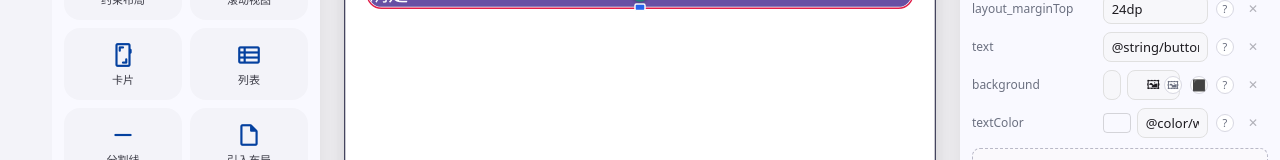
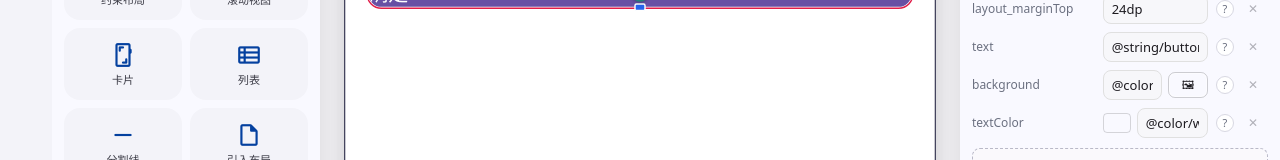
Before and after one commit to jiji5188/android-xml-canvas, a Next.js app: page /xml in a window 1280 px wide. Both pictures are taken after a click on the element "确定". Shown: the part 366-526 px from the top of the page. Built offline with nearby package versions, Linux system fonts and the light colour scheme.

Commit message:
M4d/M4e 形状编辑器改为 axv-editor 层整页子页面 + background 行只留输入框和一个预览按钮（按钮背景显示当前颜色/形状/图标），删掉行内选图/形状/取色按钮

```diff
--- a/components/AttrPanel.tsx
+++ b/components/AttrPanel.tsx
@@ -5,6 +5,7 @@
 "use client";
 
 import { useEffect, useRef, useState } from "react";
+import { createPortal } from "react-dom";
 import type { ResolvedNode } from "@/lib/xml/types";
 import type { ResourceExtras } from "@/lib/xml/resdir";
 import { editorFor, type AttrEditor } from "./attr-catalog";
@@ -12,6 +13,9 @@ import { getWidgetDoc, docAttrs, attrHint } from "@/lib/xml/widget-docs";
 import { IconPickerPanel } from "./IconPickerPanel";
 import { ShapeEditor } from "./ShapeEditor";
 import { DrawablePicker } from "./DrawablePicker";
+import { vectorToDataUrl } from "@/lib/xml/vector-svg";
+import { specToCss } from "@/lib/xml/shape-gen";
+import { parseShapeSpec } from "@/lib/xml/shape-gen";
 
 interface Props {
   node: ResolvedNode;
@@ -133,11 +137,54 @@ export function AttrPanel({
   /** M4b：颜色输入区新布局 ——
    *  drawable 类属性（background/src/foreground）：一行 = 输入框（资源 ID / hex）+ 一个按钮
    *    按钮弹出「选择资源」对话框（颜色 / 图片xml资源 / 编辑创建形状 / 图标）
+   *    按钮背景显示当前值：纯色=色块，vector/shape=缩略图，其他资源=占位图标
    *  纯颜色属性：保留原 swatch（原生取色器）+ hex 输入框 */
   const renderColor = (name: string, value: string, allowDrawable: boolean) => {
     if (allowDrawable) {
       const isHex = /^#[0-9a-fA-F]{3,8}$/.test(value);
-      const isRes = /^@/ .test(value);
+      const isRes = /^@/.test(value.trim());
+      const resName = value.replace(/^@(?:drawable|mipmap)\//, "").replace(/\.xml$/, "");
+      const genXml = generatedXml?.[resName];
+      const upXml = resExtras?.drawableXml?.[resName];
+      /** 按钮背景：优先 shape 预览，其次 vector 缩略，再次位图，最后纯色 */
+      let btnBg: React.CSSProperties = { background: isHex ? value : "transparent" };
+      let btnLabel = isHex ? "" : isRes ? "🖼" : "＋ 选择";
+      if (isRes && genXml && /^<(ripple|selector|layer-list|inset|shape)/.test(genXml)) {
+        const spec = parseShapeSpec(genXml);
+        if (spec) {
+          const css = specToCss(spec);
+          btnBg = {
+            background: css.background ?? "transparent",
+            borderRadius: css.borderRadius as React.CSSProperties["borderRadius"] ?? undefined,
+            border: css.border ?? undefined,
+          };
+          btnLabel = "";
+        } else {
+          btnLabel = "";
+        }
+      } else if (isRes && upXml && /^<(ripple|selector|layer-list|inset|shape)/.test(upXml)) {
+        const spec = parseShapeSpec(upXml);
+        if (spec) {
+          const css = specToCss(spec);
+          btnBg = {
+            background: css.background ?? "transparent",
+            borderRadius: css.borderRadius as React.CSSProperties["borderRadius"] ?? undefined,
+            border: css.border ?? undefined,
+          };
+          btnLabel = "";
+        }
+      } else if (isRes && genXml && /<vector/.test(genXml)) {
+        try {
+          const url = vectorToDataUrl(genXml);
+          btnBg = { background: "#fff url(" + url + ") center / 20px no-repeat" };
+        } catch {
+          /* 缩略失败保持占位 */
+        }
+        btnLabel = "🖼";
+      } else if (isRes && resExtras?.drawables?.[resName]) {
+        btnBg = { background: "#fff url(" + resExtras.drawables[resName] + ") center / 20px no-repeat" };
+        btnLabel = "🖼";
+      }
       return (
         <div className="axv-attr-color axv-dp-row" style={{ display: "flex", gap: 6, alignItems: "center", width: "100%" }}>
           <input
@@ -154,12 +201,19 @@ export function AttrPanel({
             onKeyDown={(e) => { if (e.key === "Enter") (e.target as HTMLInputElement).blur(); }}
           />
           <button
-            className="axv-attr-input axv-dp-btn"
-            style={{ flex: "0 0 auto", cursor: "pointer" }}
-            title={isHex ? "纯色值。点按钮可换选资源/改色" : isRes ? "资源引用。点按钮可换资源/改参数" : "选择颜色或 drawable 资源"}
+            className={"axv-dp-btn" + (isHex || isRes ? "" : " is-empty")}
+            style={btnBg}
+            title={
+              isHex
+                ? `当前是纯色 ${value}。点按钮可换成资源、改色或自定义形状`
+                : isRes
+                  ? `当前是资源 ${value}。点按钮可换资源或编辑参数`
+                  : "点按钮选择颜色 / 图片 xml 资源 / 自定义形状 / 图标"
+            }
+            aria-label={`选择 ${name} 的背景`}
             onClick={() => setDpOpen(name)}
           >
-            {isHex ? "🎨" : isRes ? "🖼" : "＋ 选择"}
+            {btnLabel}
           </button>
         </div>
       );
@@ -425,26 +479,6 @@ export function AttrPanel({
               <div className="axv-attr-row">
                 <label className="axv-attr-name" title={name}>{name}</label>
                 <div className="axv-attr-value">{renderEditor(name, vstr)}</div>
-                {onPickIcon && canPickIcon(name, vstr) ? (
-                  <button
-                    className="axv-attr-info"
-                    title="从 Material Symbols 选图标（会生成 res/drawable 资源）"
-                    aria-label={`为 ${name} 选择图标`}
-                    onClick={() => setIconPick(name)}
-                  >
-                    🖼
-                  </button>
-                ) : null}
-                {onSaveShape && SHAPE_ATTRS.has(name) ? (
-                  <button
-                    className="axv-attr-info"
-                    title="自定义形状（圆角/描边/渐变/水波纹，生成 drawable xml）"
-                    aria-label={`为 ${name} 自定义形状`}
-                    onClick={() => setShapeEdit(name)}
-                  >
-                    ⬛
-                  </button>
-                ) : null}
                 {hint ? (
                   <button
                     className="axv-attr-info"
@@ -489,6 +523,7 @@ export function AttrPanel({
       ) : null}
 
       {dpOpen ? (
+        createPortal(
         <DrawablePicker
           attrName={dpOpen}
           value={String(node.rawAttrs[dpOpen] ?? "")}
@@ -510,10 +545,13 @@ export function AttrPanel({
             setDpOpen(null);
           }}
           onClose={() => setDpOpen(null)}
-        />
+        />,
+          document.body
+        )
       ) : null}
 
       {shapeEdit ? (
+        createPortal(
         <ShapeEditor
           attrName={shapeEdit}
           value={String(node.rawAttrs[shapeEdit] ?? "")}
@@ -525,7 +563,9 @@ export function AttrPanel({
             setShapeEdit(null);
             shapeEditRef.current = undefined;
           }}
-        />
+        />,
+          document.body
+        )
       ) : null}
     </div>
   );
--- a/components/ShapeEditor.tsx
+++ b/components/ShapeEditor.tsx
@@ -120,19 +120,17 @@ export function ShapeEditor({ attrName, value, existingXml, existingNames, onClo
   const grad = spec.gradient;
 
   return (
-    <div
-      className="axv-modal-backdrop"
-      onMouseDown={(e) => {
-        if (e.target === e.currentTarget) onClose();
-      }}
-    >
-      <div className="axv-modal axv-shape-modal axv-shape-full" role="dialog" aria-label="自定义形状">
-        <div className="axv-modal-head">
-          <span>自定义形状 · {attrName}</span>
-          <button className="axv-icon-btn" onClick={onClose} aria-label="关闭">
-            ✕
-          </button>
-        </div>
+    <div className="axv-shape-page" role="dialog" aria-label="自定义形状">
+      <div className="axv-shape-head">
+        <button className="axv-shape-back" onClick={onClose} aria-label="返回编辑器">
+          <span className="msr" aria-hidden="true">arrow_back</span>
+          返回
+        </button>
+        <span className="axv-shape-title">自定义形状 · {attrName}</span>
+        <button className="axv-icon-btn" onClick={onClose} aria-label="关闭">
+          ✕
+        </button>
+      </div>
 
         <div className="axv-shape-body">
           {/* 左：参数 */}
@@ -513,7 +511,6 @@ export function ShapeEditor({ attrName, value, existingXml, existingNames, onClo
           </div>
         </div>
       </div>
-    </div>
   );
 }
 
--- a/components/xml-canvas.css
+++ b/components/xml-canvas.css
@@ -2553,38 +2553,6 @@
 .axv-dp-shape { display: flex; flex-direction: column; gap: 12px; }
 .axv-dp-shape p { margin: 0; line-height: 1.7; }
 
-/* 形状编辑器：全屏子页面（原来是右侧弹窗，参数一多就挤） */
-.axv-shape-full {
-  width: min(1120px, 96vw) !important;
-  height: min(860px, 92vh) !important;
-  max-width: none !important;
-  max-height: none !important;
-  display: flex;
-  flex-direction: column;
-}
-.axv-shape-full .axv-shape-body {
-  flex: 1;
-  min-height: 0;
-  display: grid;
-  grid-template-columns: minmax(0, 1fr) minmax(0, 1.1fr);
-  gap: 18px;
-  overflow: auto;
-  padding: 14px 18px;
-}
-.axv-shape-full .axv-shape-form,
-.axv-shape-full .axv-shape-side { min-width: 0; overflow: visible; }
-.axv-shape-full .axv-shape-preview-box {
-  min-height: 200px;
-  display: grid;
-  place-items: center;
-}
-.axv-shape-full .axv-shape-xml { max-height: 320px; overflow: auto; }
-@media (max-width: 900px) {
-  .axv-shape-full { width: 100vw !important; height: 100vh !important; border-radius: 0 !important; }
-  .axv-shape-full .axv-shape-body { grid-template-columns: 1fr; }
-}
-
-
 /* M4c：export-note 挪进状态栏时间后面，水平居中；无提示时画前置摄像头小圆 */
 .axv-statusbar { position: relative; }
 .axv-sb-camera {
@@ -2612,3 +2580,105 @@
   text-overflow: ellipsis;
   white-space: nowrap;
 }
+
+/* ===== M4d 形状编辑器：axv-editor 层内的整页子页面 ===== */
+.axv-shape-page {
+  position: fixed;
+  inset: 0;
+  z-index: 120;
+  display: flex;
+  flex-direction: column;
+  background: #F5F4F7;
+}
+.axv-shape-head {
+  flex: 0 0 auto;
+  display: flex;
+  align-items: center;
+  gap: 12px;
+  height: 52px;
+  padding: 0 16px;
+  background: #fff;
+  border-bottom: 1px solid rgba(0, 0, 0, 0.08);
+}
+.axv-shape-back {
+  display: inline-flex;
+  align-items: center;
+  gap: 3px;
+  height: 30px;
+  padding: 0 12px 0 6px;
+  border: 1px solid rgba(0, 0, 0, 0.12);
+  border-radius: 999px;
+  background: #fff;
+  color: #34343d;
+  font-size: 12.5px;
+  cursor: pointer;
+}
+.axv-shape-back:hover { background: #f4f3f8; }
+.axv-shape-back .msr { font-size: 18px; }
+.axv-shape-title { font-size: 13.5px; font-weight: 600; color: #1d1b20; }
+.axv-shape-head .axv-icon-btn { margin-left: auto; }
+
+/* 页面内两栏：左参数 / 右预览+XML，各自滚动 */
+.axv-shape-page .axv-shape-body {
+  flex: 1;
+  min-height: 0;
+  display: grid;
+  grid-template-columns: minmax(0, 1fr) minmax(0, 1fr);
+  gap: 0;
+  padding: 0;
+  overflow: hidden;
+}
+.axv-shape-page .axv-shape-form {
+  flex: none;
+  min-width: 0;
+  padding: 18px 22px 28px;
+  overflow-y: auto;
+  border-right: 1px solid rgba(0, 0, 0, 0.08);
+  border-bottom: none;
+}
+.axv-shape-page .axv-shape-side {
+  flex: none;
+  min-width: 0;
+  padding: 18px 22px 28px;
+  overflow-y: auto;
+  background: #faf9fd;
+}
+.axv-shape-page .axv-shape-preview-box { height: auto; min-height: 220px; }
+.axv-shape-page .axv-shape-xml { min-height: 120px; max-height: none; flex: 0 0 auto; }
+.axv-shape-page .axv-shape-foot {
+  flex: 0 0 auto;
+  background: #fff;
+}
+/* 表单两列，宽屏下少滚动 */
+@media (min-width: 1200px) {
+  .axv-shape-page .axv-shape-form { column-count: 2; column-gap: 24px; }
+  .axv-shape-page .axv-shape-form > * { break-inside: avoid; }
+  .axv-shape-page .axv-shape-adv { column-span: all; }
+}
+@media (max-width: 900px) {
+  .axv-shape-page .axv-shape-body { grid-template-columns: 1fr; }
+  .axv-shape-page .axv-shape-form { border-right: none; border-bottom: 1px solid rgba(0, 0, 0, 0.08); }
+  .axv-shape-page .axv-shape-preview-box { min-height: 150px; }
+}
+
+/* ===== M4e background 行：输入框 + 一个「预览按钮」（背景 = 当前颜色/形状/图标） ===== */
+.axv-dp-btn {
+  flex: 0 0 40px;
+  width: 40px;
+  height: 26px;
+  padding: 0;
+  border: 1px solid rgba(0, 0, 0, 0.18);
+  border-radius: 7px;
+  background-color: #fff;
+  background-origin: content-box;
+  background-clip: content-box;
+  box-shadow: inset 0 0 0 1px rgba(255, 255, 255, 0.55);
+  font-size: 11.5px;
+  line-height: 24px;
+  white-space: nowrap;
+  cursor: pointer;
+  overflow: hidden;
+}
+.axv-dp-btn:hover { border-color: rgba(0, 0, 0, 0.34); }
+.axv-dp-btn:active { transform: scale(0.97); }
+.axv-dp-btn.is-empty { color: #5d5d69; font-size: 11px; }
```
